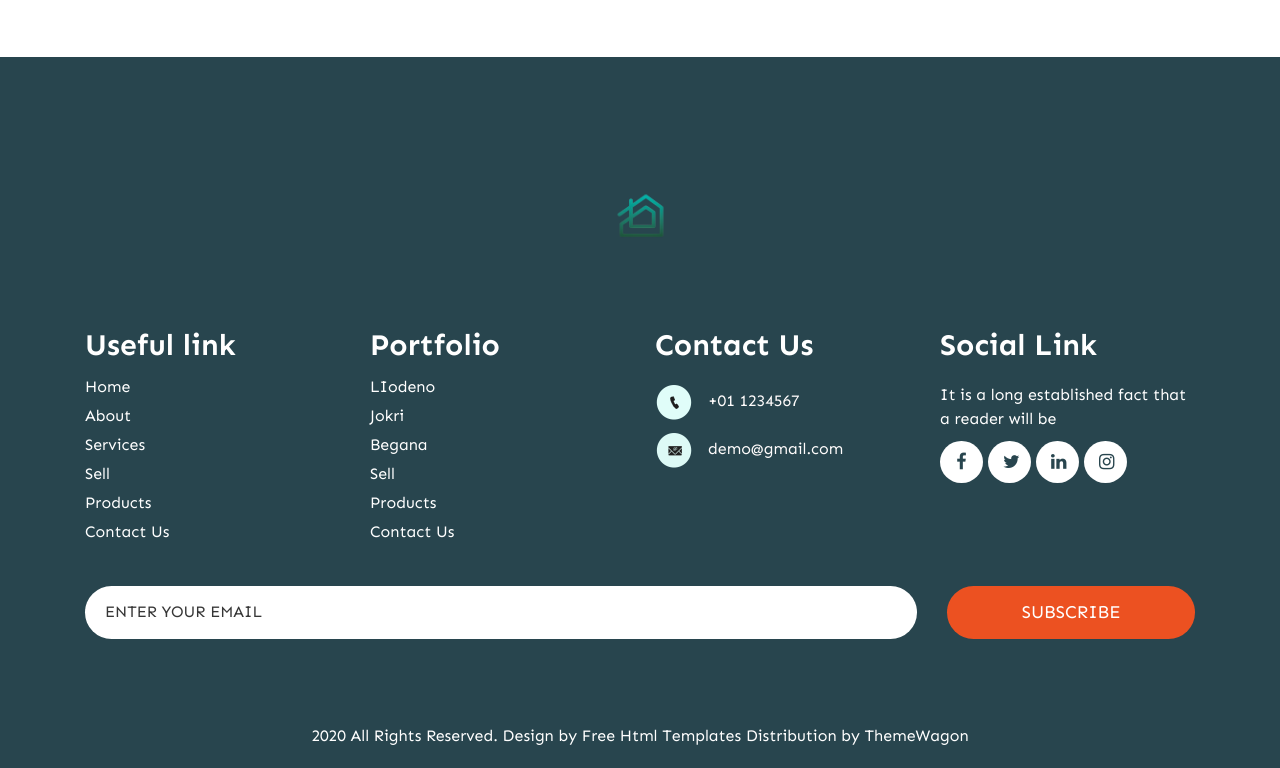
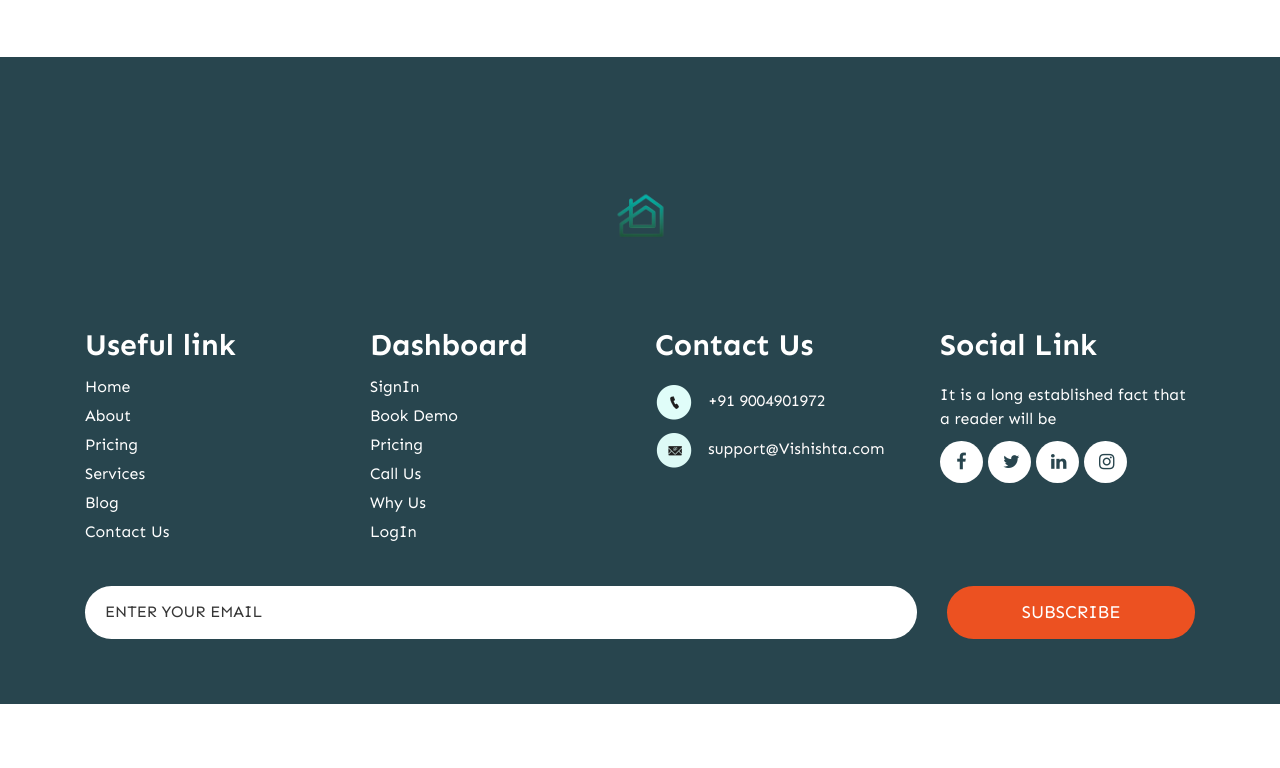
Before and after one commit to gauravexampil/vishi, a plain HTML site: page index.html in a window 1280 px wide. Shown: the part 1679-2447 px from the top of the page. After the commit the page ends 2383 px from the top, so only its background shows below. Drawn offline with nearby package versions, Linux system fonts and the light colour scheme; a script that the page names is missing; files whose address does not match are found by name.

Commit message:
footer updated

```diff
--- a/index.html
+++ b/index.html
@@ -439,30 +439,30 @@
                         <ul>
                            <li><a href="index.html">Home</a></li>
                            <li><a href="about.html">About</a></li>
-                           <li><a href="services.html">Services</a></li>
-                           <li><a href="sell.html">Sell</a></li>
-                           <li><a href="products.html">Products</a></li>
+                           <li><a href="services.html">Pricing</a></li>
+                           <li><a href="sell.html">Services</a></li>
+                           <li><a href="products.html">Blog</a></li>
                            <li><a href="contact.html">Contact Us</a></li>
                         </ul>
                      </div>
                   </div>
                   <div class="col-lg-3 col-sm-6">
-                     <h2 class="useful_text">Portfolio</h2>
+                     <h2 class="useful_text">Dashboard</h2>
                      <div class="footer_menu">
                         <ul>
-                           <li><a href="#">LIodeno</a></li>
-                           <li><a href="jokri.html">Jokri</a></li>
-                           <li><a href="begana.html">Begana</a></li>
-                           <li><a href="sell.html">Sell</a></li>
-                           <li><a href="products.html">Products</a></li>
-                           <li><a href="contact.html">Contact Us</a></li>
+                           <li><a href="#">SignIn</a></li>
+                           <li><a href="#">Book Demo</a></li>
+                           <li><a href="#">Pricing</a></li>
+                           <li><a href="#">Call Us</a></li>
+                           <li><a href="#">Why Us</a></li>
+                           <li><a href="#">LogIn</a></li>
                         </ul>
                      </div>
                   </div>
                   <div class="col-lg-3 col-sm-6">
                      <h2 class="useful_text">Contact Us</h2>
-                     <div class="location_text"><img src="images/call-icon.png"><span class="padding_left_15"><a href="#">+01 1234567</a></span></div>
-                     <div class="location_text"><img src="images/mail-icon.png"><span class="padding_left_15"><a href="#">demo@gmail.com</a></span></div>
+                     <div class="location_text"><img src="images/call-icon.png"><span class="padding_left_15"><a href="tel:+919004901972">+91 9004901972</a></span></div>
+                     <div class="location_text"><img src="images/mail-icon.png"><span class="padding_left_15"><a href="#">support@Vishishta.com</a></span></div>
                   </div>
                   <div class="col-lg-3 col-sm-6">
                      <h2 class="useful_text">Social Link</h2>
@@ -485,13 +485,7 @@
          </div>
       </div>
       <!-- footer section end -->
-      <!-- copyright section start -->
-      <div class="copyright_section">
-         <div class="container">
-            <p class="copyright_text">2020 All Rights Reserved. Design by <a href="https://html.design">Free Html Templates</a> Distribution by <a href="https://themewagon.com">ThemeWagon</a></p>
-         </div>
-      </div>
-      <!-- copyright section end -->
+
       <!-- Javascript files-->
       <script src="js/jquery.min.js"></script>
       <script src="js/popper.min.js"></script>
```
